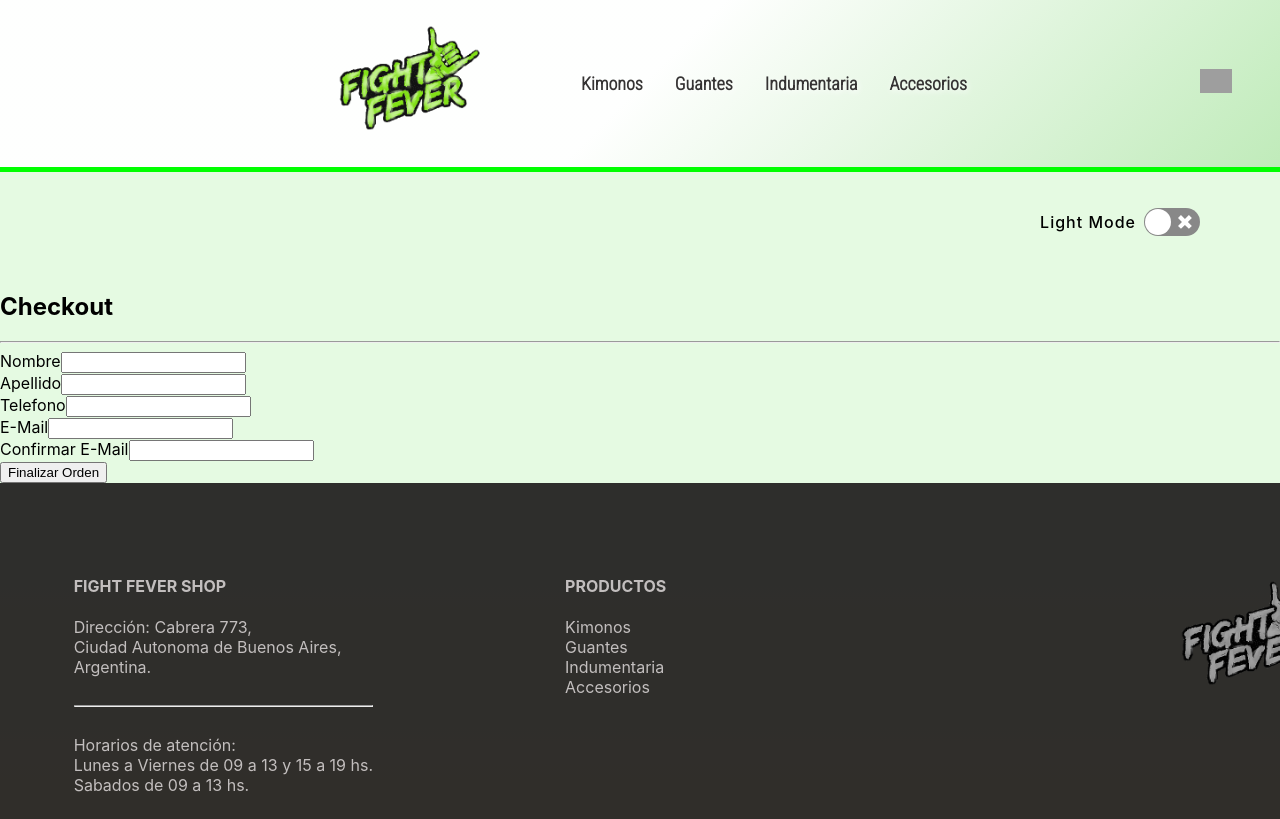
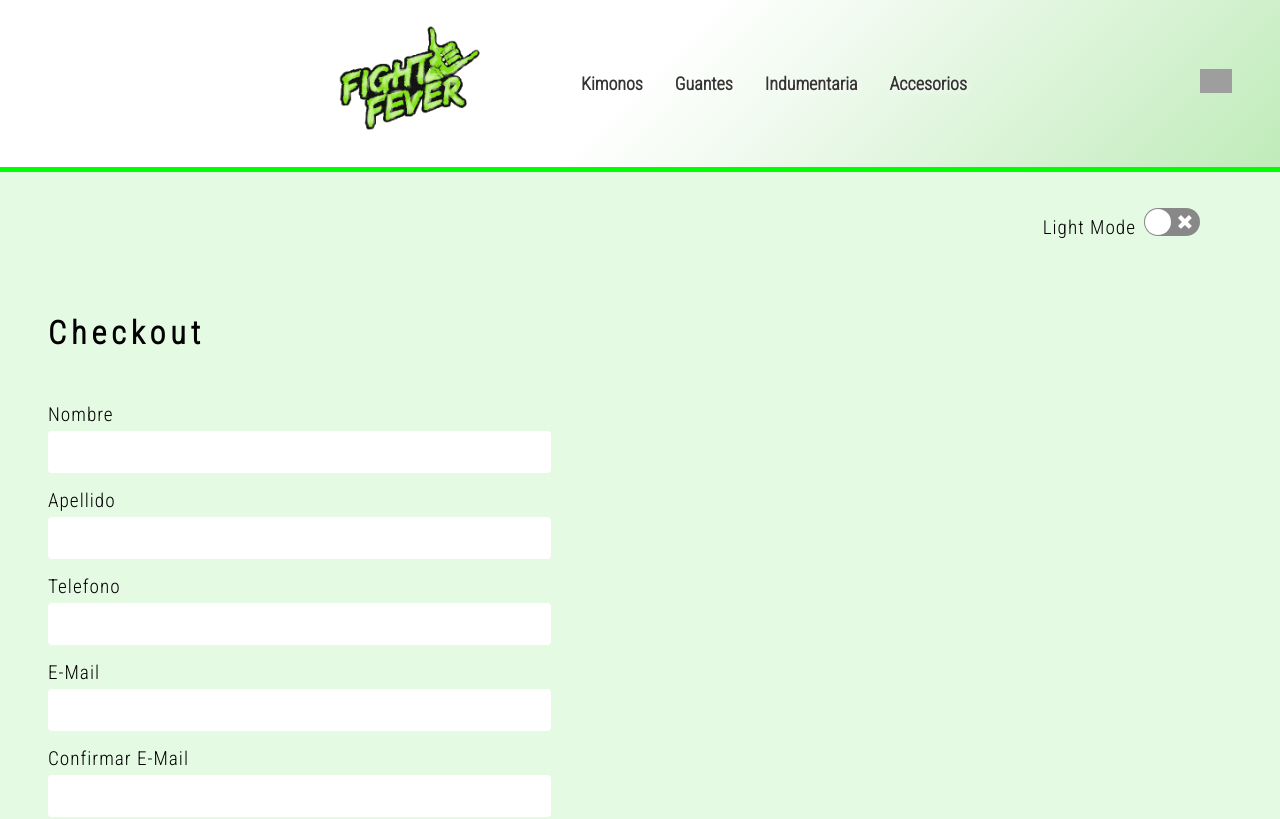
Before and after one commit to MartinDeInnocentiis/Ecommerce-ReactJS, a React (Create React App) app: page /checkout in a window 1280 px wide. Shown: the top 819 px of the page. Built offline with nearby package versions, Linux system fonts and the light colour scheme; grey boxes are pictures that could not be loaded; the HTML template or start-up script is replaced by a standard one; a web font is replaced by a local one.

Commit message:
Se estiliza el componente Checkout

```diff
--- /dev/null
+++ b/src/components/Checkout/Checkout.css
@@ -0,0 +1,59 @@
+.h2Checkout {
+    padding-top: 1rem;
+    padding-bottom: 0.5rem;
+    padding-left: 3rem;
+    font-family: "Roboto Condensed";
+    font-weight: 1000;
+    letter-spacing: 5px;
+    font-size: xx-large;
+}
+
+label {
+    display: block;
+    padding-top: 1rem;
+    margin-bottom: 5px;
+    font-family: "Roboto Condensed";
+    letter-spacing: 1px;
+    font-size: larger;
+}
+
+input {
+    width: 40%;
+    padding: 5px;
+    padding-bottom: 1rem;
+    border: 1px solid #ccc;
+    border-radius: 4px;
+    font-family: "Roboto Condensed";
+    font-size: large;
+    background-color: rgb(255, 255, 255);
+    border:none;
+}
+
+#dark input{
+    background-color: rgba(255, 255, 255, 0.075);
+}
+.botonFinalizarCheckout{
+    cursor: pointer;
+    margin-top: 2rem;
+    margin-bottom: 6rem;
+    width: 40.6%;
+    height:7vh;
+    border-radius: 3px;
+    font-family:'Segoe UI', Tahoma, Geneva, Verdana, sans-serif;
+    font-size: larger;
+    border:none;
+    background-color: rgba(0, 0, 0, 0.842);
+    color:#fff;
+    transition: all .5s ease;
+}
+
+.botonFinalizarCheckout:hover{
+    transition: all .5s ease;
+    letter-spacing: 5px;
+    background-color: rgb(0, 255, 0);
+    color:rgb(26, 24, 24);
+}
+
+.formManejador{
+    margin-left: 3rem;
+}
--- a/src/components/Checkout/Checkout.jsx
+++ b/src/components/Checkout/Checkout.jsx
@@ -2,6 +2,8 @@ import { useState, useEffect, useContext } from "react"
 import { CarritoContext } from "../../context/CarritoContext"
 import { db } from "../../services/config"
 import { collection, addDoc } from "firebase/firestore"
+import './Checkout.css'
+
 
 const Checkout = () => {
     const { carrito, vaciarCarrito } = useContext(CarritoContext);
@@ -57,16 +59,15 @@ const Checkout = () => {
 
     return (
         <div>
-            <h2>Checkout</h2>
-            <form onSubmit={manejadorSubmit}>
+            <h2 className="h2Checkout">Checkout</h2>
+            <form className="formManejador" onSubmit={manejadorSubmit}>
                 {carrito.map(producto => (
-                    <div key={producto.item.id}>
+                    <div className="divCheckout" key={producto.item.id}>
                         <p>{producto.item.nombre} x {producto.cantidad}</p>
                         <p>Precio: $ {producto.item.precio}</p>
                         <hr />
                     </div>
                 ))}
-                <hr />
 
                 <div>
                     <label htmlFor="">Nombre</label>
@@ -97,11 +98,11 @@ const Checkout = () => {
                     error && <p style={{ color: "red" }}> {error} </p>
                 }
 
-                <button type="submit">Finalizar Orden</button>
+                <button className="botonFinalizarCheckout" type="submit">FINALIZAR ORDEN</button>
 
                 {
                     ordenId && (
-                        <strong>Gracias por tu compra! Tu numero de orden es: {ordenId} </strong>
+                        <strong className="mensajeFinal">Gracias por tu compra! Tu numero de orden es: {ordenId} </strong>
                     )
                 }
             </form>
```
